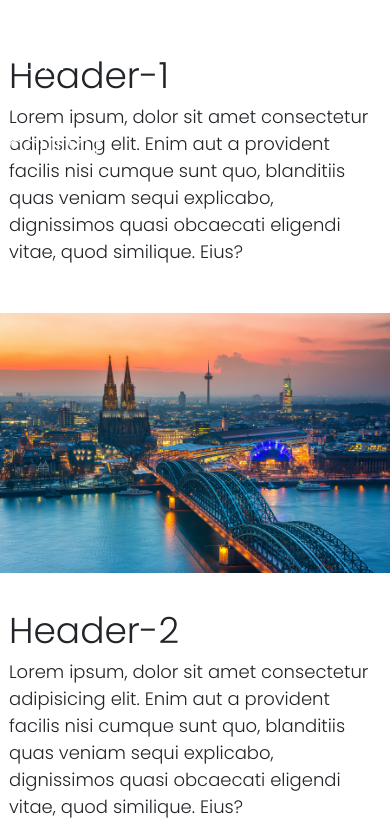
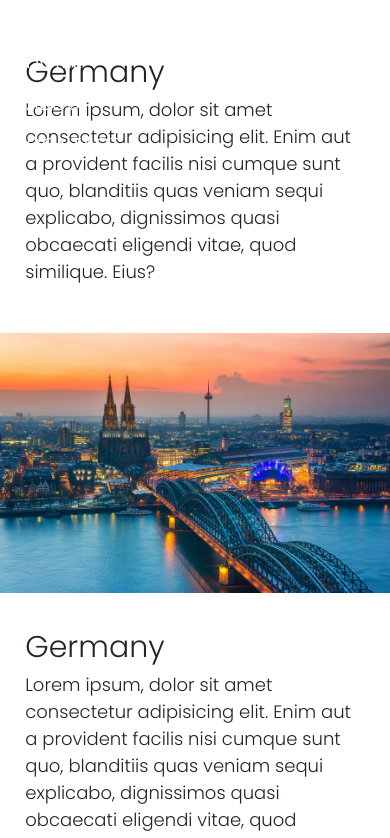
Before and after one commit to Mahdi-20Hs/Landing-page-2, a plain HTML site: page index.html in a window 390 px wide. Both pictures are taken after a click on the button "expand navbar". Shown: the top 838 px of the page. Drawn offline with nearby package versions, Linux system fonts and the light colour scheme.

Commit message:
fixed some bugs

```diff
--- a/index.html
+++ b/index.html
@@ -8,6 +8,7 @@
   <link href="https://cdn.jsdelivr.net/npm/bootstrap@5.2.2/dist/css/bootstrap.min.css" rel="stylesheet" integrity="sha384-Zenh87qX5JnK2Jl0vWa8Ck2rdkQ2Bzep5IDxbcnCeuOxjzrPF/et3URy9Bv1WTRi" crossorigin="anonymous">
   <link rel="stylesheet" href="./styles.css">
   <script src="./script.js" defer></script>
+  <script src="https://ajax.googleapis.com/ajax/libs/jquery/3.6.0/jquery.min.js"></script>
 </head>
 <body>
   <nav class="navbar navbar-dark navbar-expand-md fixed-top">
@@ -15,7 +16,7 @@
     <button class="navbar-toggler" data-bs-target="#navbar-links" data-bs-toggle="collapse" aria-label="expand navbar">
       <span class="navbar-toggler-icon"></span>
     </button>
-    <div class="navbar-collapse collapse" id="navbar-links">
+    <div class="navbar-collapse collapse px-4 px-md-0" id="navbar-links">
       <div class="navbar-nav">
         <a href="#" class="nav-link nav-item">HOME</a>
         <a href="#" class="nav-link nav-item">ABOUT</a>
@@ -43,8 +44,8 @@
    <div class="row align-items-center flex-row-reverse mx-0 mb-5">
     <div class="col-md-6 px-0 mb-5 mb-md-0 info-section-1">
       <div class="row mx-0 justify-content-center align-items-center">
-        <div class="col-sm-10 col-md-8">
-          <h1>Header-1</h1>
+        <div class="col-11 col-md-8">
+          <h1>Germany</h1>
           <p>Lorem ipsum, dolor sit amet consectetur adipisicing elit. Enim aut a provident facilis nisi cumque sunt quo, blanditiis quas veniam sequi explicabo, dignissimos quasi obcaecati eligendi vitae, quod similique. Eius?</p>
         </div>
       </div>
@@ -57,8 +58,8 @@
    <div class="row mx-0 align-items-center">
     <div class="col-md-6 mb-5 mb-md-0 px-0 info-section-1">
       <div class="row mx-0 justify-content-center align-items-center">
-        <div class="col-sm-10 col-md-8">
-          <h1>Header-2</h1>
+        <div class="col-11 col-md-8">
+          <h1>Germany</h1>
           <p>Lorem ipsum, dolor sit amet consectetur adipisicing elit. Enim aut a provident facilis nisi cumque sunt quo, blanditiis quas veniam sequi explicabo, dignissimos quasi obcaecati eligendi vitae, quod similique. Eius?</p>
         </div>
       </div>
@@ -71,5 +72,6 @@
   </div>
 
   <script src="https://cdn.jsdelivr.net/npm/bootstrap@5.2.2/dist/js/bootstrap.bundle.min.js" integrity="sha384-OERcA2EqjJCMA+/3y+gxIOqMEjwtxJY7qPCqsdltbNJuaOe923+mo//f6V8Qbsw3" crossorigin="anonymous"></script>
+
 </body>
 </html>
--- a/script.js
+++ b/script.js
@@ -1,4 +1,5 @@
 const headers = document.querySelectorAll('.page-header');
+//const navbar = document.querySelector('.navbar');
 
 function randomColor(){
   const r = Math.floor(Math.random() * 255) + 1;
@@ -16,3 +17,17 @@ headers.forEach((header) => {
     header.style.color = 'black'
   })
 })
+$(function(){
+  $(document).scroll(function(){
+    let $navbar = $('.navbar');
+    let $navBrand = $('.navbar-brand');
+    let navLinks = document.querySelectorAll('.nav-link');
+    $navbar.toggleClass("navbar-scrolled", $(this).scrollTop() > $navbar.height());
+    $navBrand.toggleClass("brand-scrolled", $(this).scrollTop() > $navbar.height());
+    navLinks.forEach(link => {
+      link.classList.toggle('link-scrolled', $(this).scrollTop() > $navbar.height())
+    })
+  })
+}
+
+)
--- a/styles.css
+++ b/styles.css
@@ -14,13 +14,24 @@ body{
   overflow-x: hidden;
 }
 .navbar{
-  padding: 4px 8px;
+  padding: 2px 8px;
   background-color: transparent;
+  transition-duration: 0.3s;
+}
+.navbar-scrolled{
+  background-color: #db4141;
+  color: white;
 }
 .nav-link, .navbar-brand{
   font-size: 20px;
   font-weight: bold;
   transition-duration: 0.3s;
+}
+.link-scrolled, .brand-scrolled{
+  color: white !important;
+}
+.link-scrolled:hover, .brand-scrolled:hover{
+  color: rgb(197, 197, 197) !important;
 }
 .nav-link{
   color: #66666E;
@@ -52,7 +63,14 @@ body{
 .info-section-1 p{
   font-size: 2rem;
 }
-
+@media(max-width:778px){
+  .nav-link{
+    color: white;
+  }
+  .navbar-brand{
+    color: white;
+  }
+}
 @media(max-width:767px){
   .img{
     max-width: 100%;
@@ -61,14 +79,6 @@ body{
   .img.img2{
     transform: translateX(0px);
     object-position: 0px;
-  }
-}
-@media(max-width:778px){
-  .nav-link{
-    color: white;
-  }
-  .navbar-brand{
-    color: white;
   }
 }
 @media(max-width:1200px){
@@ -80,10 +90,15 @@ body{
   }
 }
 @media(max-width:1000px){
-  .headersGroup h1, .info-section-1 h1{
+  .headersGroup h1{
     font-size: 3rem;
   }
   .info-section-1 p{
     font-size: 1.5rem;
   }
 }
+@media(max-width:500px){
+  .info-section-1 h1{
+    font-size: 2.5rem;
+  }
+}
```
